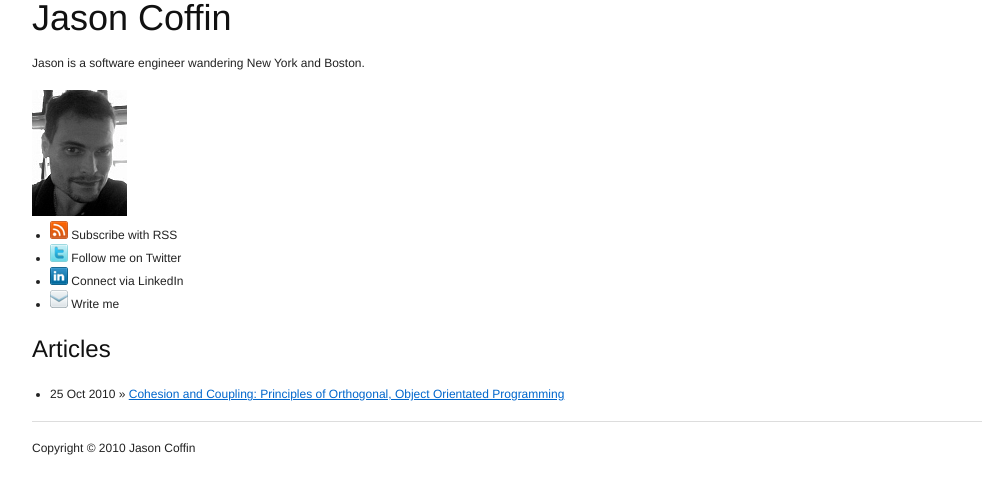
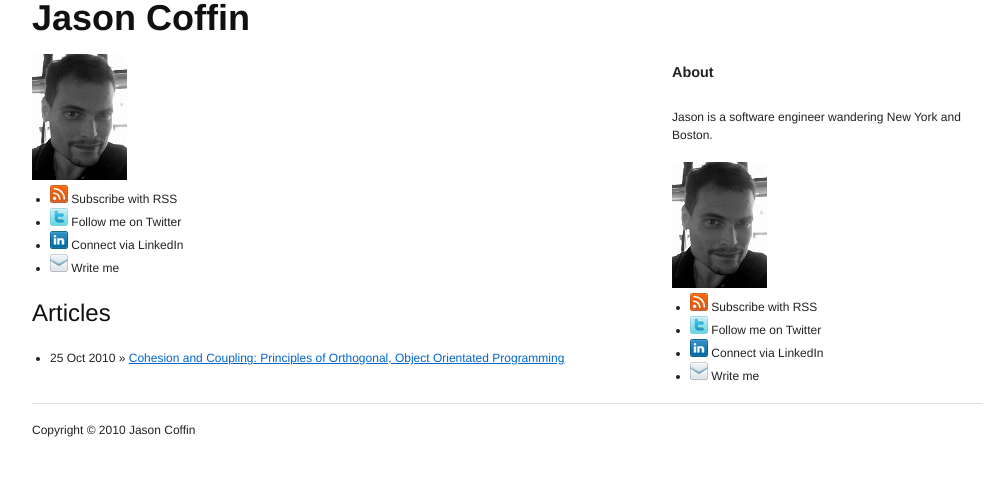
Before and after one commit to jcoffin/jcoffin.github.com, a Jekyll site: the page built from index.html, in a window 1280 px wide. Shown: the top 494 px of the page, without its empty margins (133-1125 px from the left). Built offline with Jekyll 4.4.1, drawn with Linux system fonts in a browser that asks for light colours.

Commit message:
WIP some layout changes

```diff
--- a/_layouts/default.html
+++ b/_layouts/default.html
@@ -7,14 +7,33 @@
     <link rel="stylesheet" href="/css/blueprint/print.css" type="text/css" media="print">
     <!--[if lt IE 8]><link rel="stylesheet" href="/css/blueprint/ie.css" type="text/css" media="screen, projection"><![endif]-->
     <link rel="stylesheet" href="/css/syntax.css" type="text/css" media="screen, projection, print">
+    <link rel="stylesheet" href="/css/blog.css" type="text/css" media="screen, projection, print">
 
     <title>{{ page.title }}</title>
   </head>
   <body>
     <div class="container">
-      {{ content }}
-      <hr/>
-      <p>Copyright &copy; 2010 Jason Coffin</p>
+      <div id="span-24 last">
+        <h1><strong>Jason Coffin</strong></h1>
+      </div>
+      <div class="span-16">
+        {{ content }}
+      </div>
+      <div class="span-8 last">
+        <p class="large"><strong>About</strong></p>
+        <p>Jason is a software engineer wandering New York and Boston.</p>
+        <div><img src="/images/jason-coffin.jpg" height="126" width="95" alt="Jason Coffin" /></div>
+        <ul>
+          <li><img src="/images/rss.png" height="18" width="18" alt="RSS" /> Subscribe with RSS</li>
+          <li><img src="/images/twitter.png" height="18" width="18" alt="Twitter" /> Follow me on Twitter</li>
+          <li><img src="/images/linkedin.png" height="18" width="18" alt="LinkedIn" /> Connect via LinkedIn</li>
+          <li><img src="/images/mail.png" height="18" width="18" alt="Mail" /> Write me</li>
+        </ul>
+        </div>
+      <div class="span=24 last">
+        <hr/>
+        <p>Copyright &copy; 2010 Jason Coffin</p>
+      </div>
     </div>
   </body>
 </html>
--- /dev/null
+++ b/css/blog.css
@@ -0,0 +1,3 @@
+#title { font-size: 5em; line-height: 1; }
+#header { margin-bottom:1.5em }
+#navigation { margin-bottom:1.5em }
--- a/index.html
+++ b/index.html
@@ -3,8 +3,6 @@ layout: default
 title: Jason Coffin
 ---
 
-<h1>Jason Coffin</h1>
-<p>Jason is a software engineer wandering New York and Boston.</p>
 <div><img src="/images/jason-coffin.jpg" height="126" width="95" alt="Jason Coffin" /></div>
 <ul>
   <li><img src="/images/rss.png" height="18" width="18" alt="RSS" /> Subscribe with RSS</li>
```
